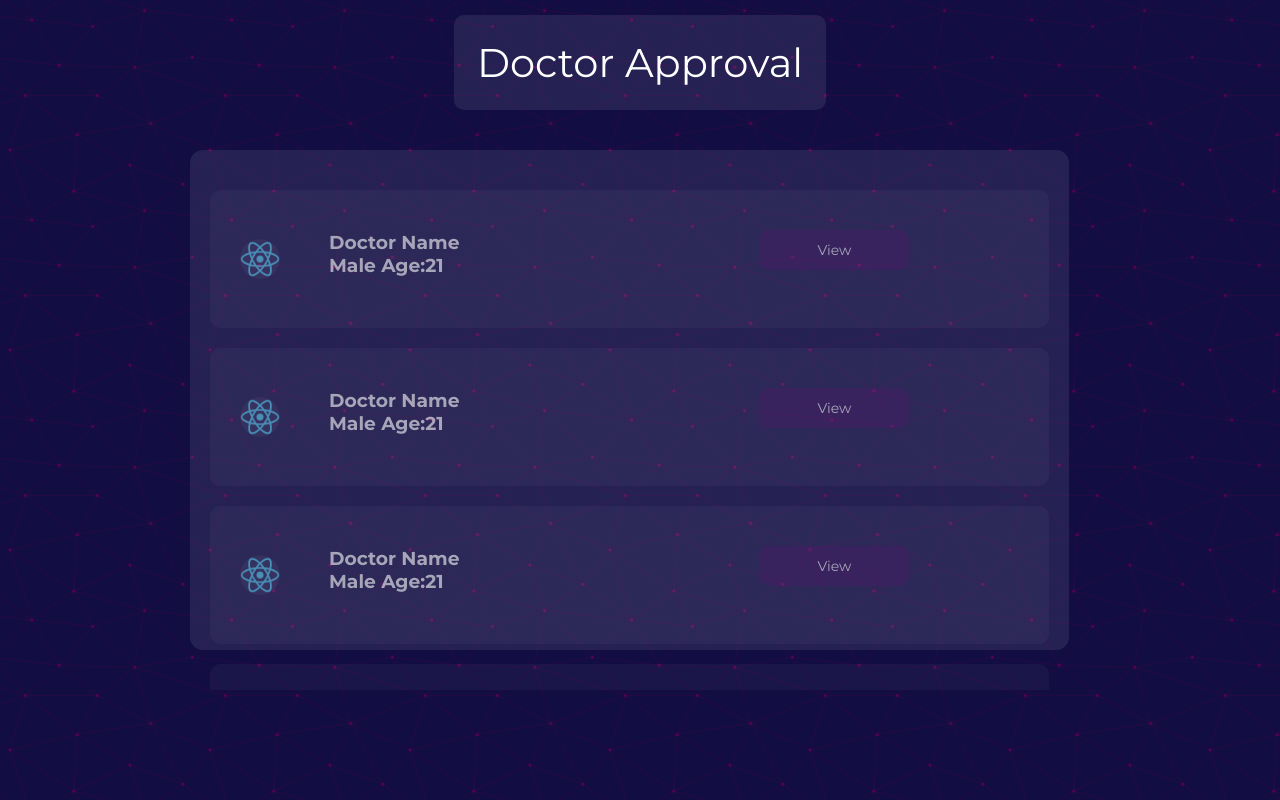
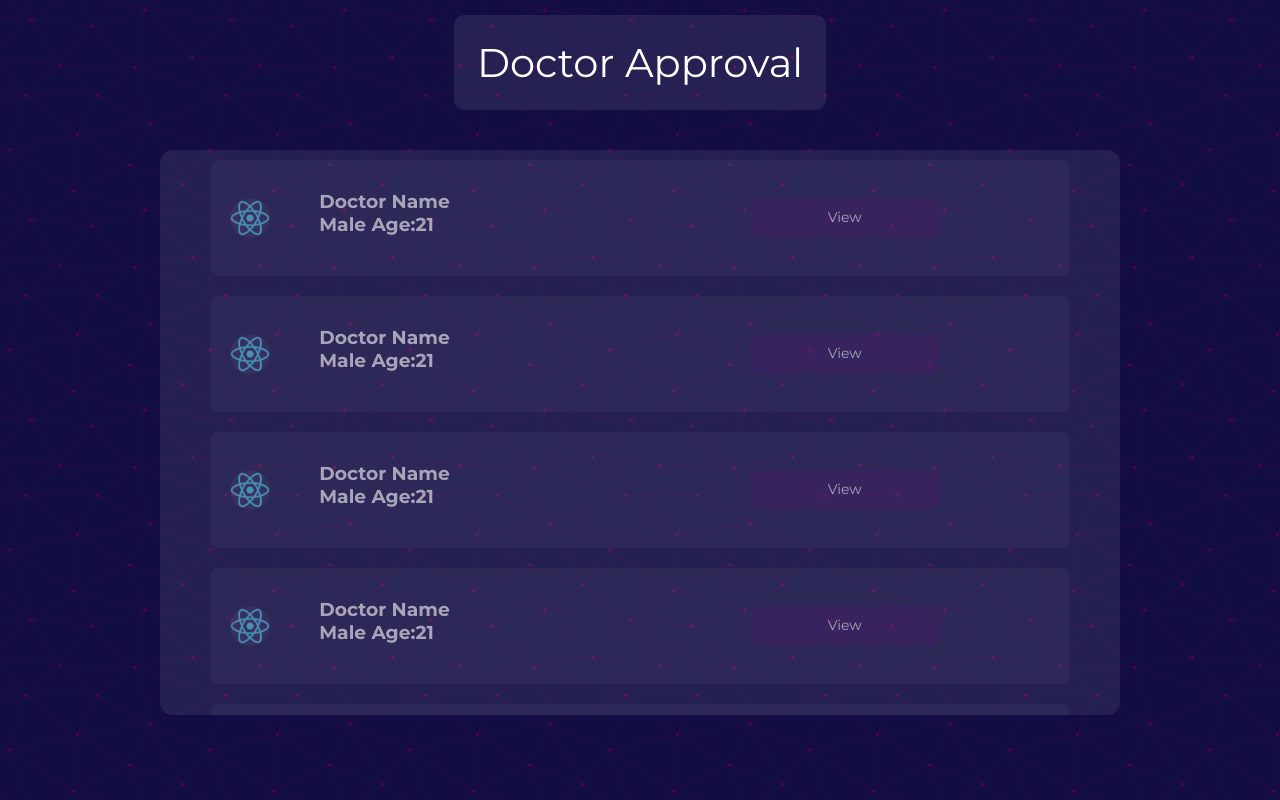
Before and after one commit to Minor-Project-DHRMS/dhrms_front_end, a React (Create React App) app: page /docapprovlist in a window 1280 px wide. Built offline with nearby package versions, Linux system fonts and the light colour scheme; what ipfs-http-client would draw is missing.

Commit message:
myupdatesrepo

```diff
--- a/src/Pages/Approval/RegDetails/docreg.js
+++ b/src/Pages/Approval/RegDetails/docreg.js
@@ -27,13 +27,12 @@ export default function docregs(){
 <Btn   text={"Approve"}
                         onclick=""
                         style={{
-                          height:"5vh",
+
                       width: "150px",
-                      marginRight: "100px",
-                      marginLeft:"42%",
+                      marginLeft:"38%",
                       fontSize: "16px",
                       textAlign:"center",
-                      padding: "10px 0px"
+                      padding: "10px 20px"
                         }}
                       />
     </div>
--- a/src/Pages/Approval/RegDetails/hospreg.js
+++ b/src/Pages/Approval/RegDetails/hospreg.js
@@ -7,21 +7,20 @@ export default function hospregdet(){
 <tr colspan="10"><h1 className="hosphead">Hospital Registration Details</h1></tr>
 <div className="details2">
 <p className="hname">Hospital Name:-</p>
-<tr><p className="hcontacts">
+<div><p className="hcontacts">
     <p>phone:-</p>
     <p>email:-</p>
     <p>.....</p>
     </p>
-    </tr>
-<tr>
+    </div>
+<div>
 <p className="walletaddr1">
 Wallet address:-
 </p>
-</tr>
+</div>
 <Btn   text={"Approve"}
                         onclick=""
                         style={{
-                          height:"5vh",
                       width: "150px",
                       marginLeft:"36%",
                       fontSize: "16px",
--- a/src/Pages/Approval/RegDetails/paitentreg.js
+++ b/src/Pages/Approval/RegDetails/paitentreg.js
@@ -6,7 +6,7 @@ export default function patientregs(){
     return(
 <table className="pcont1">
     <tr><h1 className="hdr11">Patient Registration Details</h1></tr>
-    <div  className="pbody1">
+    <div  className="pbody11">
 <tr className="imgcontact">
     <td className="pimg1">
 </td>
@@ -51,7 +51,7 @@ export default function patientregs(){
 <Btn   text={"Approve"}
                         onclick=""
                         style={{
-                          height:"5vh",
+
                       width: "150px",
                       marginRight: "100px",
                       marginLeft:"42%",
--- a/src/Pages/Approval/RegDetails/regdetails.css
+++ b/src/Pages/Approval/RegDetails/regdetails.css
@@ -1,9 +1,11 @@
-.pbody1{
+.pbody11{
     background: #FFFFFF14 0% 0% no-repeat padding-box;
 opacity: 1;
 padding: 15px;
 vertical-align: middle;
 border-radius: 20px;
+width: 1000px;
+height: 430px;
 resize: none;
 }
 .pbody2{
@@ -11,17 +13,24 @@ resize: none;
 opacity: 1;
 padding: 15px;
 vertical-align: middle;
+width: 1000px;
+resize: none;
 border-radius: 20px;
-width: 700px;
-height: 480px;
-resize: none;
-margin-left:200px;
 }
 .imgcontact{
     display: flex;
     justify-items: center;
     margin-bottom: 10px;
-    height: 280px;
+    height: auto;
+}
+.imgcontact2{
+    display: flex;
+    justify-items: center;
+    align-items: center;
+    flex-direction: column;
+    vertical-align: middle;
+    margin-bottom: 10px;
+    height: auto;
 }
 .disease1{
     background: #FFFFFF14 0% 0% no-repeat padding-box;
@@ -66,6 +75,7 @@ border-radius: 12px;
 margin-left: 20px;
 width:70%;
 padding: 15px;
+height: 80%;
 resize: none;
 overflow-y: scroll;
 }
@@ -74,9 +84,8 @@ overflow-y: scroll;
 opacity: 1;
 border-radius: 12px;
 width:70%;
-margin-left: 0px;
 padding: 15px;
-resize: none;
+height: 200px;
 overflow-y: scroll;
 }
 .pimg1{
@@ -93,10 +102,8 @@ content: url("../../../../public/logo192.png");
     background: #FFFFFF14 0% 0% no-repeat padding-box;
 opacity: 1;
 border-radius: 50%;
-height: 150px;
-width: 150px;
-margin-left: 250px;
-text-align: center;
+height: 130px;
+width: 130px;
 content: url("../../../../public/logo192.png");
 }
 .docdetails{
@@ -131,11 +138,11 @@ padding: 15px;
 }
 
 ::-webkit-scrollbar{
-    width: 2px;
+    width: 8px;
 }
 
 .pcont1{
-width: 90%;
+    width: auto;
 resize: none;
 }
 
@@ -160,12 +167,6 @@ margin-left: 29%;
 tr,td{
     padding: 10px;
 }
-td{
-    padding: 20px;
-}
-table{
-margin-left: 65px;
-}
 tr{
     column-span: all;
 }
@@ -186,21 +187,22 @@ overflow-y: scroll;
 }
 .hcontacts,.hname,.walletaddr1{
     background: #FFFFFF0F 0% 0% no-repeat padding-box;
-    width: 450px;
+    width: auto;
     border-radius: 12px;
-    padding: 15px;
+    padding: 18px;
+    margin-bottom: 30px;
 }
 .details3{ background: #FFFFFF14 0% 0% no-repeat padding-box;
 opacity: 1;
 border-radius: 12px;
 padding: 20px;
 margin-left: 34.5%;
-height: 450px;
+height: 340px;
 overflow-y: scroll;}
 .hcontacts2,.hname2,.walletaddr2{
     background: #FFFFFF0F 0% 0% no-repeat padding-box;
     width: 450px;
     border-radius: 12px;
     padding: 15px;
-    margin-left: 40px;
+    margin-bottom: 30px;
 }
--- a/src/Pages/Approval/approv.css
+++ b/src/Pages/Approval/approv.css
@@ -1,4 +1,4 @@
-.head1{
+.head1 {
     box-sizing: border-box;
     border-radius: 10px;
     height: 80px;
@@ -10,36 +10,41 @@
     font-size: 28px;
     margin: auto;
     font-weight: 400;
-    background: #FFFFFF14 0% 0% no-repeat padding-box;;
+    background: #FFFFFF14 0% 0% no-repeat padding-box;
+    ;
 }
 
-.nmage{
-    display:flexbox;
+.nmage {
+    display: flexbox;
     align-items: center;
     justify-content: space-between;
     margin: 0px;
 }
 
-.cont1{
+.cont1 {
     margin: 0px;
     padding: 0px;
 }
 
 
-.date,.Dep{
+.date,
+.Dep {
     margin-left: 80px;
     font: normal normal normal 23px/28px Montserrat;
     letter-spacing: 0px;
     color: #FFFFFF;
 }
 
-.Dep{
+.Dep {
     margin-bottom: 30px;
 }
-.date{ margin-bottom: 20px;
-   padding-top: 45px;}
 
-.MainHead1{
+.date {
+    margin-bottom: 20px;
+    padding-top: 45px;
+}
+
+.MainHead1 {
     vertical-align: middle;
     align-items: center;
     width: auto;
@@ -50,61 +55,61 @@ color: #FFFFFF;
     margin-bottom: 20px;
 }
 
-.Alltxt{
+.Alltxt {
     margin-left: 80px;
     max-height: min-content;
     display: inline-flex;
 }
 
-.cont1{
+.cont1 {
     display: inline-block;
     align-items: center;
 }
 
 
-.col2{
+.col2 {
     margin-left: 70px;
     margin-right: 60px;
 }
 
-.Upload{
+.Upload {
     display: flex;
     justify-content: center;
 }
 
-.b1{
-  max-height: fit-content;
-  align-items: center;
-  padding: 20px 20px;
-  vertical-align: middle;
-  height: 500px;
-  width: fit-content;
+.b1 {
+    display: flex;
+    flex-direction: column;
+    align-content: center;
+
+    justify-content: center;
+    height: 20vh;
+    width: 98%;
     overflow-y: scroll;
+    overflow-x: hidden;
+
 }
 
-.lis11{
-   height: 12vh;
+.lis11 {
+
+    background: #FFFFFF0F 0% 0% no-repeat padding-box;
+    margin: 10px;
+    padding: 10px;
+    opacity: 60%;
+    display: flex;
     align-items: center;
-   background: #FFFFFF0F 0% 0% no-repeat padding-box;
-    margin-top: 20px;
-width: auto;
-padding: 20px;
-opacity: 60%;
-list-style-type:none;
-display: flex;
     border-radius: 10px;
-min-width: max-content;
-min-height: max-content;
 }
 
 
-.btncont{
+.btncont {
     margin-left: 0px;
     margin-top: 10px;
     margin-left: 380px;
     margin-right: 145px;
 }
-.subli11{
+
+.subli11 {
     display: inline-flex;
     align-content: center;
     align-items: center;
@@ -116,11 +121,13 @@ padding: 20px 30px;
 /* .paintent-records{
 
 } */
-.hd1,.bdy1{
+.hd1,
+.bdy1 {
     font-size: 30px;
 
 }
-.head1{
+
+.head1 {
     font-size: 40px;
     height: auto;
     margin: auto;
@@ -128,15 +135,18 @@ padding: 20px 30px;
     width: auto;
 }
 
-.bdy1{
+.bdy1 {
     background: #FFFFFF14 0% 0% no-repeat padding-box;
     border-radius: 20px;
     width: 800px;
     height: 400px;
-    align-items:center ;
+    align-items: center;
     padding: 50px;
 }
-.paitens-records,.lab-records,.doc-records{
+
+.paitens-records,
+.lab-records,
+.doc-records {
     text-align: center;
 
     width: 100px;
@@ -149,34 +159,47 @@ padding: 20px 30px;
     justify-content: center;
 }
 
-.cont1{
+.cont1 {
     justify-content: center;
     vertical-align: middle;
 }
 
-/* .btns:hover{
-    background-color:  #71168580;
-    transition: background-color ease-in-out 100ms;
-} */
-.total{align-content: center;
+.total {
+    display: flex;
+    align-items: center;
     flex-direction: column;
-    vertical-align: middle;
+    justify-content: center;
+    height: 90vh;
 }
-.body12{
-    width: fit-content;
-    margin-left: 150px;
-    height: 500px;
-    box-sizing: border-box;
+
+.body102 {
+    width: 80%;
+    height: 98%;
     background: #ffffff14 0% 0% no-repeat padding-box;
     border-radius: 13px;
     color: white;
-    margin-top: 40px;
-    width: fit-content;
+    display: flex;
+    flex-direction: column;
     align-items: center;
-    vertical-align: middle;
+    margin: 20px;
+    overflow-y: scroll;
+    overflow-x: hidden;
+}
+.body103{
+    width: 70%;
+    height: 98%;
+    background: #ffffff14 0% 0% no-repeat padding-box;
+    border-radius: 13px;
+    color: white;
+    display: flex;
+    flex-direction: column;
+    align-items: center;
+    margin: 20px;
+    overflow-y: scroll;
+    overflow-x: hidden;
 }
 
-.nmage{
+.nmage {
     margin-bottom: 10px;
     margin-right: 300px;
 }
--- a/src/Pages/Approval/doctor-approval.js
+++ b/src/Pages/Approval/doctor-approval.js
@@ -11,8 +11,8 @@ export default function docapprov() {
       <div className="MainHead1">
         <div className="head1">Doctor Approval</div>
       </div>
-      <div className="body12">
-        <div className="b1">
+      <div className="body102">
+        {/* <div className="b1"> */}
           {" "}
           {nums.map((patient, index) => {
             return (
@@ -25,11 +25,9 @@ export default function docapprov() {
                       <p className="age">Male Age:21</p>
                     </h3>
                       <Btn
-                        className="bt1"
                         text={"View"}
                         onclick=""
                         style={{
-                          height:"5vh",
                       width: "150px",
                       marginRight: "90px",
                       fontSize: "14px",
@@ -41,7 +39,7 @@ export default function docapprov() {
               </div>
             );
           })}
-        </div>
+        {/* </div> */}
       </div>
     </div>
   );
--- a/src/Pages/Approval/govApproval.js
+++ b/src/Pages/Approval/govApproval.js
@@ -16,8 +16,8 @@ export default function govapprov(){
         Government Approval
     </div>
     </div>
-    <div className="body12">
-    <div className="b1"> {nums.map((patient, index) => {
+    <div className="body102">
+     {nums.map((patient, index) => {
         return (
           <div key={index}>
         <div className="lis11">
@@ -42,7 +42,7 @@ export default function govapprov(){
                 </div>
               );
             })}
-     </div>
+
      </div>
      </div>
 
--- a/src/Pages/MedicRepoView/body.js
+++ b/src/Pages/MedicRepoView/body.js
@@ -74,7 +74,6 @@ export default function body() {
               style={{
                 padding: "15px 20px",
                 fontSize:"20px",
-                height:"7.5vh",
                 width:"auto",
                 alignItems:"center",
                 display:"flex",
```
Also changed, not shown: src/Pages/Approval/RegDetails/govreg.js (+5 -5 lines), src/Pages/Approval/hospitalApprov.js (+3 -4 lines), src/Pages/Approval/paitent-approve.js (+6 -7 lines). Lines whose indentation alone changed are shown as unchanged.
